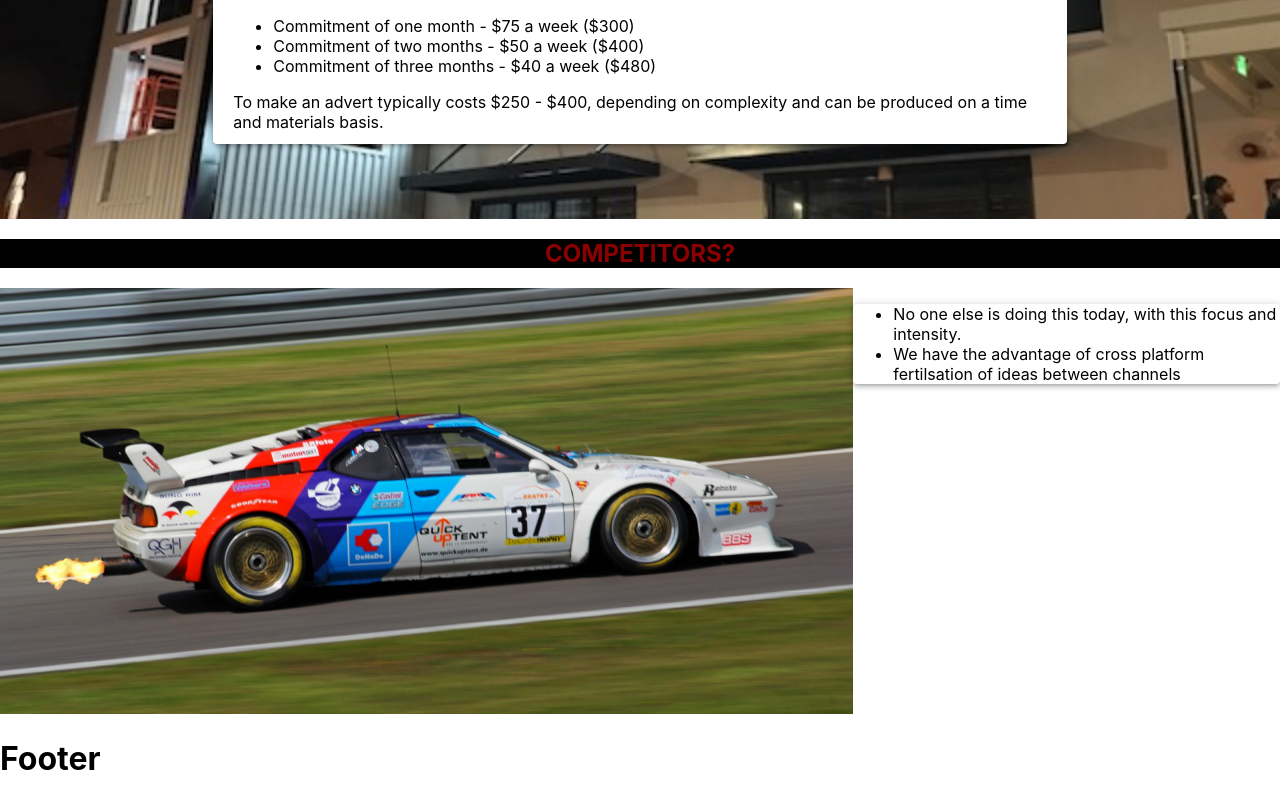
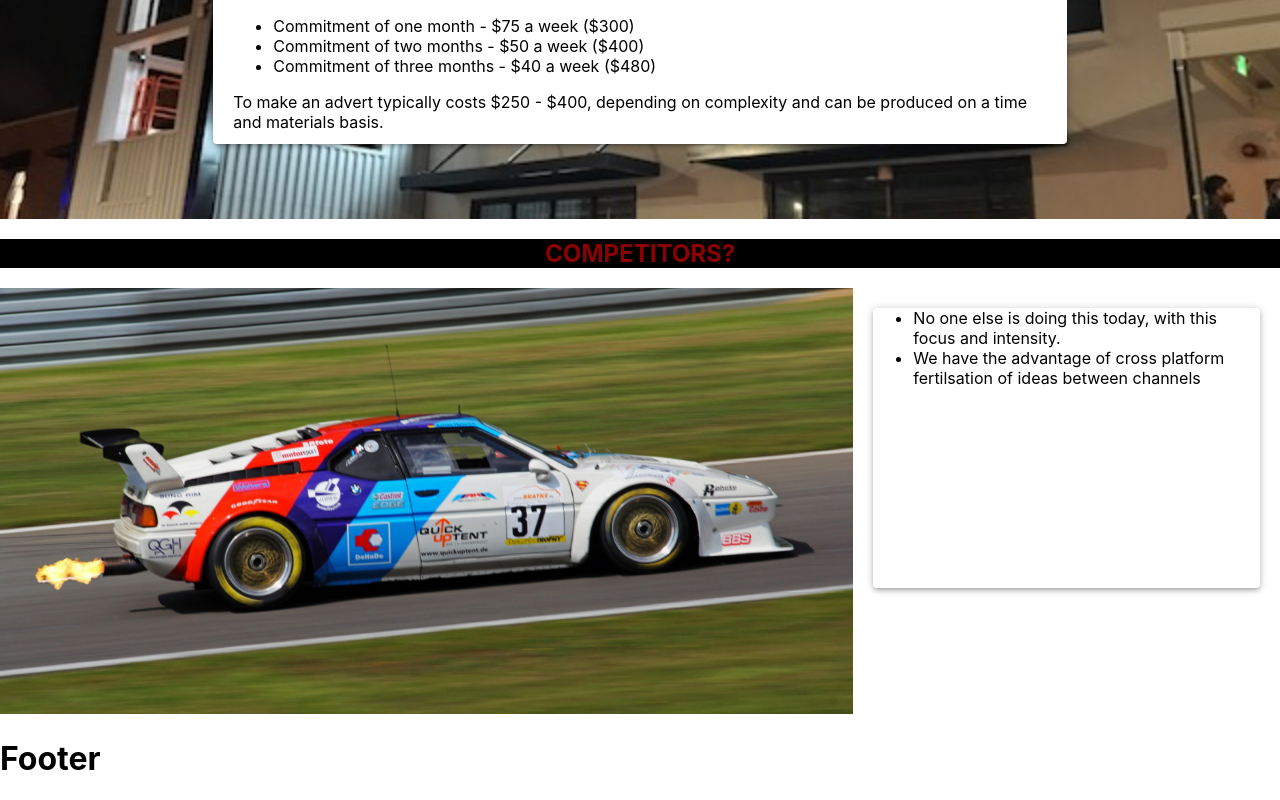
Before and after one commit to jmanock/cftv, a React (Create React App) app: page / in a window 1280 px wide. Shown: the part 3532-4332 px from the top of the page. Built offline with nearby package versions, Linux system fonts and the light colour scheme.

Commit message:
making all paper same size

```diff
--- a/src/Components/Layouts/Sections/Competitors.jsx
+++ b/src/Components/Layouts/Sections/Competitors.jsx
@@ -11,7 +11,7 @@ const Competitors = () =>{
           <img src={RaceCar} alt='race car' className='raceCar'></img>
         </Grid>
         <Grid item xs={4}>
-          <Paper elevation={3}>
+          <Paper elevation={3} style={{height:'35vh', margin:'20px'}}>
             <ul>
               <li>No one else is doing this today, with this focus and intensity.</li>
               <li>We have the advantage of cross platform fertilsation of ideas between channels</li>
```
